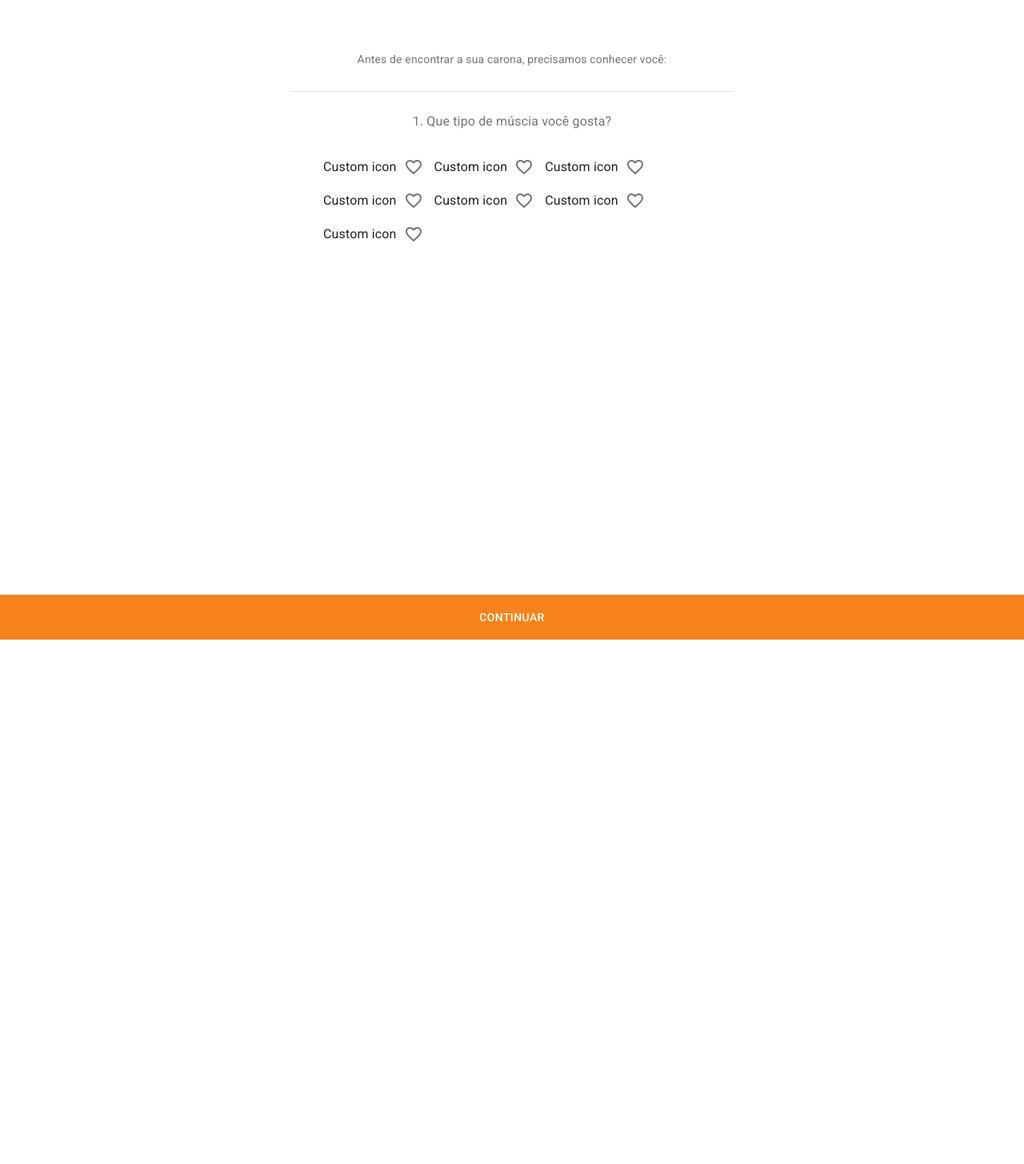
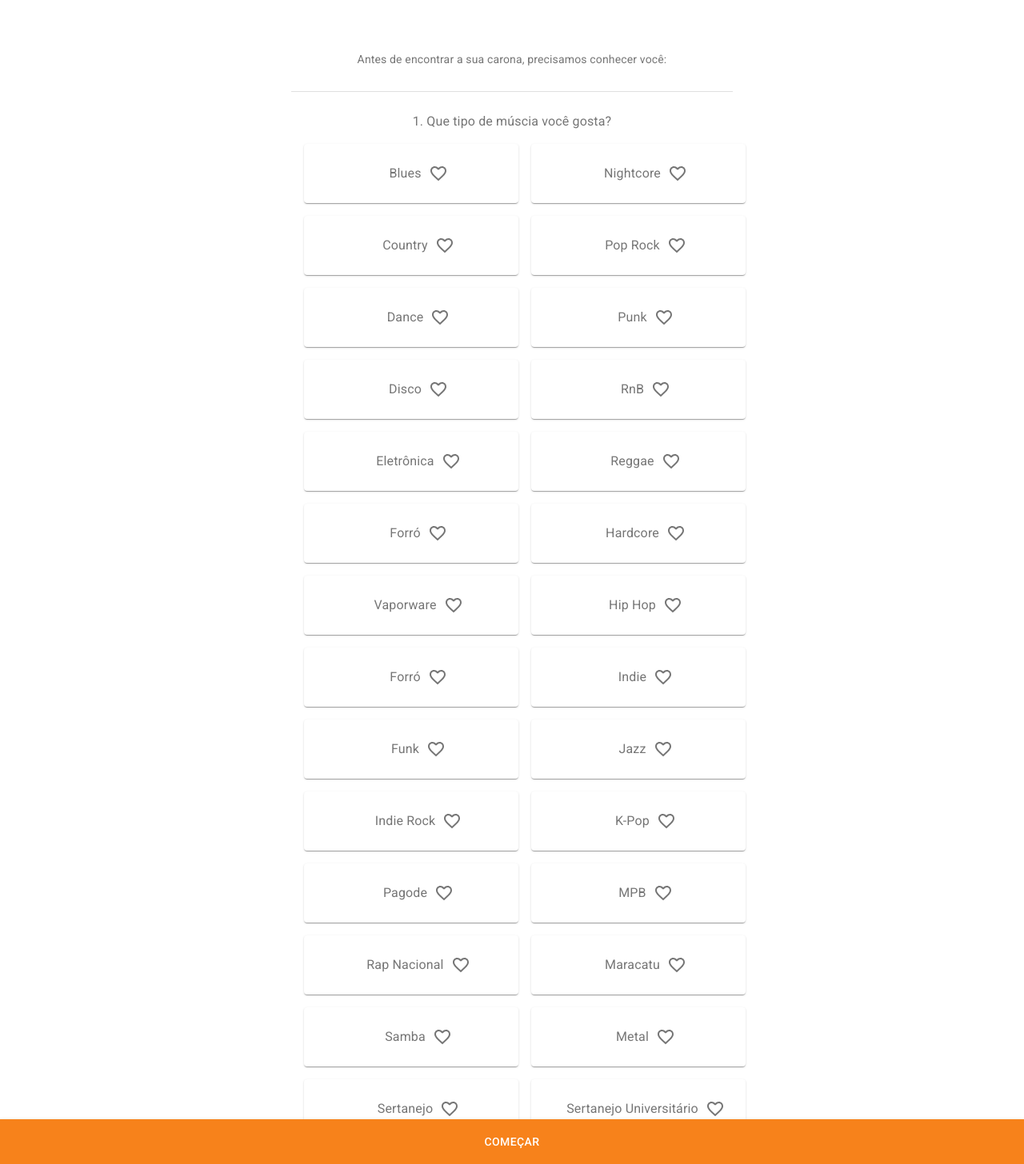
Before and after one commit to gnuns/uberHack, a React (Create React App) app in the folder webapp/: page / in a window 1280 px wide. Shown: the whole page at 80% size. Before the commit the page ends 800 px from the top, so only its background shows below. Built offline with nearby package versions, Linux system fonts and the light colour scheme.

Commit message:
Tela de preferencias musicais

```diff
--- a/webapp/src/App.js
+++ b/webapp/src/App.js
@@ -78,7 +78,7 @@ export default function StickyFooter() {
       </Container>
       <footer className={classes.footer}>
       <Button variant="contained" color="primary" className={classes.button}>
-          Continuar
+          Começar
         </Button>
       </footer>
     </div>
--- a/webapp/src/CheckboxList.js
+++ b/webapp/src/CheckboxList.js
@@ -10,11 +10,21 @@ import Checkbox from '@material-ui/core/Checkbox';
 import Favorite from '@material-ui/icons/Favorite';
 import FavoriteBorder from '@material-ui/icons/FavoriteBorder';
 
+import Grid from '@material-ui/core/Grid';
+import Paper from '@material-ui/core/Paper';
+
+
 const useStyles = makeStyles(theme => ({
   root: {
+    flexGrow: 1,
+  },
+  paper: {
+    padding: theme.spacing(2),
+    textAlign: 'center',
+    color: theme.palette.text.secondary,
   },
   formControl: {
-    margin: theme.spacing(3),
+    margin: theme.spacing(2),
     display: 'block',
     width: '100%'
   },
@@ -22,6 +32,7 @@ const useStyles = makeStyles(theme => ({
     width: '50%',
     float: 'left'
   }
+
 }));
 
 export default function CheckboxesGroup() {
@@ -41,41 +52,259 @@ export default function CheckboxesGroup() {
   return (
     <div className={classes.root}>
       <FormControl component="fieldset" className={classes.formControl}>
+        <Grid container spacing={2}>
+          <Grid item xs={6}>
+            <Paper className={classes.paper}>
               <FormControlLabel
                 control={<Checkbox icon={<FavoriteBorder />} checkedIcon={<Favorite />} value="checkedH" />}
-        label="Custom icon"
+                label="Blues"
                 labelPlacement="start"
               />
+            </Paper>
+          </Grid>
+          <Grid item xs={6}>
+            <Paper className={classes.paper}>
               <FormControlLabel
                 control={<Checkbox icon={<FavoriteBorder />} checkedIcon={<Favorite />} value="checkedH" />}
-        label="Custom icon"
+                label="Nightcore "
+                labelPlacement="start"
+              /></Paper>
+          </Grid>
+          <Grid item xs={6}>
+            <Paper className={classes.paper}>
+              <FormControlLabel
+                control={<Checkbox icon={<FavoriteBorder />} checkedIcon={<Favorite />} value="checkedH" />}
+                label="Country"
                 labelPlacement="start"
               />
+            </Paper>
+          </Grid>
+          <Grid item xs={6}>
+            <Paper className={classes.paper}>
               <FormControlLabel
                 control={<Checkbox icon={<FavoriteBorder />} checkedIcon={<Favorite />} value="checkedH" />}
-        label="Custom icon"
+                label="Pop Rock"
                 labelPlacement="start"
               />
+            </Paper>
+          </Grid>
+          <Grid item xs={6}>
+            <Paper className={classes.paper}>
               <FormControlLabel
                 control={<Checkbox icon={<FavoriteBorder />} checkedIcon={<Favorite />} value="checkedH" />}
-        label="Custom icon"
+                label="Dance"
                 labelPlacement="start"
               />
+            </Paper>
+          </Grid>
+          <Grid item xs={6}>
+            <Paper className={classes.paper}>
               <FormControlLabel
                 control={<Checkbox icon={<FavoriteBorder />} checkedIcon={<Favorite />} value="checkedH" />}
-        label="Custom icon"
+                label="Punk"
                 labelPlacement="start"
               />
+            </Paper>
+          </Grid>
+          <Grid item xs={6}>
+            <Paper className={classes.paper}>
               <FormControlLabel
                 control={<Checkbox icon={<FavoriteBorder />} checkedIcon={<Favorite />} value="checkedH" />}
-        label="Custom icon"
+                label="Disco"
                 labelPlacement="start"
               />
+            </Paper>
+          </Grid>
+          <Grid item xs={6}>
+            <Paper className={classes.paper}>
               <FormControlLabel
                 control={<Checkbox icon={<FavoriteBorder />} checkedIcon={<Favorite />} value="checkedH" />}
-        label="Custom icon"
+                label="RnB"
                 labelPlacement="start"
               />
+            </Paper>
+          </Grid>
+          <Grid item xs={6}>
+            <Paper className={classes.paper}>
+              <FormControlLabel
+                control={<Checkbox icon={<FavoriteBorder />} checkedIcon={<Favorite />} value="checkedH" />}
+                label="Eletrônica"
+                labelPlacement="start"
+              />
+            </Paper>
+          </Grid>
+          <Grid item xs={6}>
+            <Paper className={classes.paper}>
+              <FormControlLabel
+                control={<Checkbox icon={<FavoriteBorder />} checkedIcon={<Favorite />} value="checkedH" />}
+                label="Reggae"
+                labelPlacement="start"
+              />
+            </Paper>
+          </Grid>
+          <Grid item xs={6}>
+            <Paper className={classes.paper}>
+              <FormControlLabel
+                control={<Checkbox icon={<FavoriteBorder />} checkedIcon={<Favorite />} value="checkedH" />}
+                label="Forró"
+                labelPlacement="start"
+              />
+            </Paper>
+          </Grid>
+          <Grid item xs={6}>
+            <Paper className={classes.paper}>
+              <FormControlLabel
+                control={<Checkbox icon={<FavoriteBorder />} checkedIcon={<Favorite />} value="checkedH" />}
+                label="Hardcore"
+                labelPlacement="start"
+              />
+            </Paper>
+          </Grid>
+          <Grid item xs={6}>
+            <Paper className={classes.paper}>
+              <FormControlLabel
+                control={<Checkbox icon={<FavoriteBorder />} checkedIcon={<Favorite />} value="checkedH" />}
+                label="Vaporware"
+                labelPlacement="start"
+              />
+            </Paper>
+          </Grid>
+          <Grid item xs={6}>
+            <Paper className={classes.paper}>
+              <FormControlLabel
+                control={<Checkbox icon={<FavoriteBorder />} checkedIcon={<Favorite />} value="checkedH" />}
+                label="Hip Hop"
+                labelPlacement="start"
+              />
+            </Paper>
+          </Grid>
+          <Grid item xs={6}>
+            <Paper className={classes.paper}>
+              <FormControlLabel
+                control={<Checkbox icon={<FavoriteBorder />} checkedIcon={<Favorite />} value="checkedH" />}
+                label="Forró"
+                labelPlacement="start"
+              />
+            </Paper>
+          </Grid>
+          <Grid item xs={6}>
+            <Paper className={classes.paper}>
+              <FormControlLabel
+                control={<Checkbox icon={<FavoriteBorder />} checkedIcon={<Favorite />} value="checkedH" />}
+                label="Indie"
+                labelPlacement="start"
+              />
+            </Paper>
+          </Grid>
+          <Grid item xs={6}>
+            <Paper className={classes.paper}>
+              <FormControlLabel
+                control={<Checkbox icon={<FavoriteBorder />} checkedIcon={<Favorite />} value="checkedH" />}
+                label="Funk"
+                labelPlacement="start"
+              />
+            </Paper>
+          </Grid>
+          <Grid item xs={6}>
+            <Paper className={classes.paper}>
+              <FormControlLabel
+                control={<Checkbox icon={<FavoriteBorder />} checkedIcon={<Favorite />} value="checkedH" />}
+                label="Jazz"
+                labelPlacement="start"
+              />
+            </Paper>
+          </Grid>
+          <Grid item xs={6}>
+            <Paper className={classes.paper}>
+              <FormControlLabel
+                control={<Checkbox icon={<FavoriteBorder />} checkedIcon={<Favorite />} value="checkedH" />}
+                label="Indie Rock"
+                labelPlacement="start"
+              />
+            </Paper>
+          </Grid>
+          <Grid item xs={6}>
+            <Paper className={classes.paper}>
+              <FormControlLabel
+                control={<Checkbox icon={<FavoriteBorder />} checkedIcon={<Favorite />} value="checkedH" />}
+                label="K-Pop"
+                labelPlacement="start"
+              />
+            </Paper>
+          </Grid>
+          <Grid item xs={6}>
+            <Paper className={classes.paper}>
+              <FormControlLabel
+                control={<Checkbox icon={<FavoriteBorder />} checkedIcon={<Favorite />} value="checkedH" />}
+                label="Pagode"
+                labelPlacement="start"
+              />
+            </Paper>
+          </Grid>
+          <Grid item xs={6}>
+            <Paper className={classes.paper}>
+              <FormControlLabel
+                control={<Checkbox icon={<FavoriteBorder />} checkedIcon={<Favorite />} value="checkedH" />}
+                label="MPB"
+                labelPlacement="start"
+              />
+            </Paper>
+          </Grid>
+          <Grid item xs={6}>
+            <Paper className={classes.paper}>
+              <FormControlLabel
+                control={<Checkbox icon={<FavoriteBorder />} checkedIcon={<Favorite />} value="checkedH" />}
+                label="Rap Nacional"
+                labelPlacement="start"
+              />
+            </Paper>
+          </Grid>
+          <Grid item xs={6}>
+            <Paper className={classes.paper}>
+              <FormControlLabel
+                control={<Checkbox icon={<FavoriteBorder />} checkedIcon={<Favorite />} value="checkedH" />}
+                label="Maracatu"
+                labelPlacement="start"
+              />
+            </Paper>
+          </Grid>
+          <Grid item xs={6}>
+            <Paper className={classes.paper}>
+              <FormControlLabel
+                control={<Checkbox icon={<FavoriteBorder />} checkedIcon={<Favorite />} value="checkedH" />}
+                label="Samba"
+                labelPlacement="start"
+              />
+            </Paper>
+          </Grid>
+          <Grid item xs={6}>
+            <Paper className={classes.paper}>
+              <FormControlLabel
+                control={<Checkbox icon={<FavoriteBorder />} checkedIcon={<Favorite />} value="checkedH" />}
+                label="Metal"
+                labelPlacement="start"
+              />
+            </Paper>
+          </Grid>
+          <Grid item xs={6}>
+            <Paper className={classes.paper}>
+              <FormControlLabel
+                control={<Checkbox icon={<FavoriteBorder />} checkedIcon={<Favorite />} value="checkedH" />}
+                label="Sertanejo"
+                labelPlacement="start"
+              />
+            </Paper>
+          </Grid>
+          <Grid item xs={6}>
+            <Paper className={classes.paper}>
+              <FormControlLabel
+                control={<Checkbox icon={<FavoriteBorder />} checkedIcon={<Favorite />} value="checkedH" />}
+                label="Sertanejo Universitário"
+                labelPlacement="start"
+              />
+            </Paper>
+          </Grid>
+        </Grid>
       </FormControl>
     </div>
   );
```
Also changed, not shown: 1 other file (tests, documents, lock files or other folders). Lines whose indentation alone changed are shown as unchanged.
